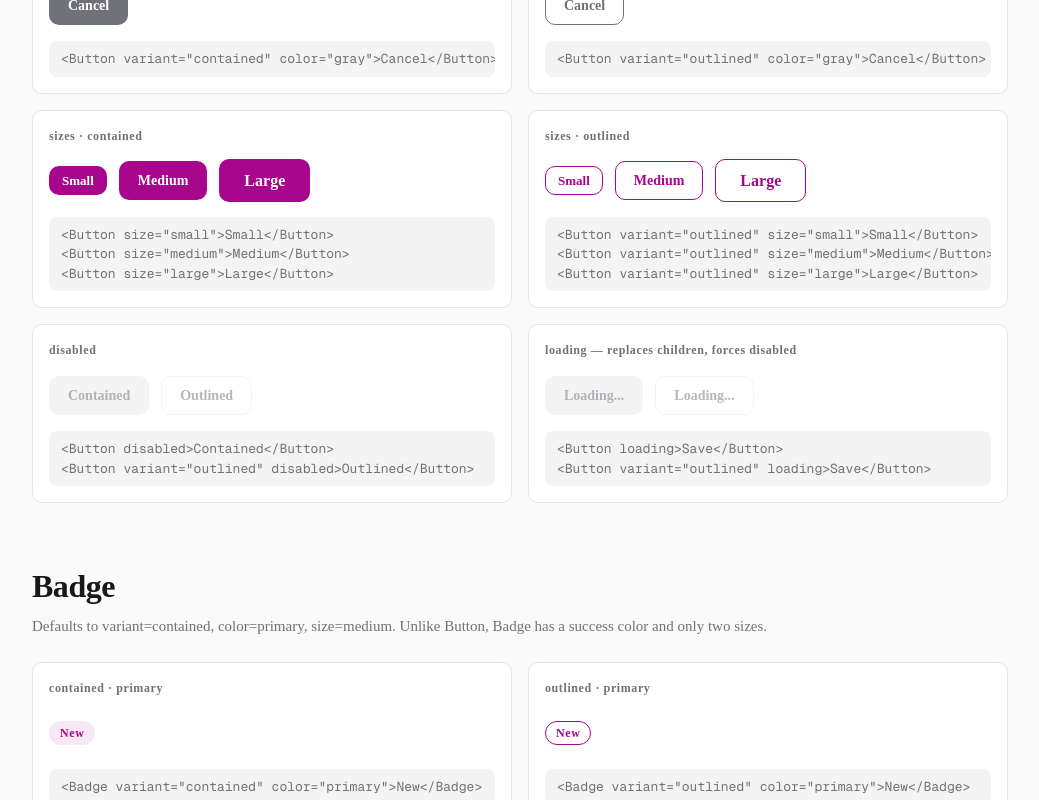
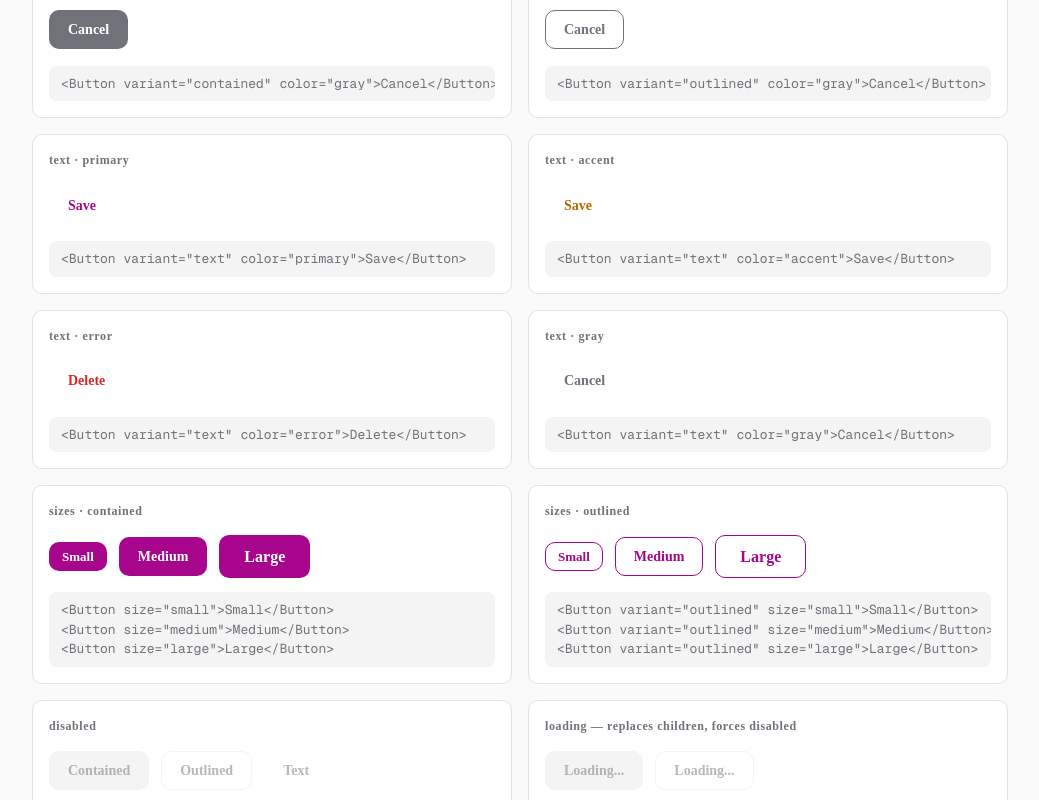
Before and after one commit to Nutthavara/pea-wongnok-2026, a Next.js app in the folder web/: page /component-libraries in a window 1280 px wide. Shown: the part 960-1760 px from the top of the page, without its empty margins (120-1159 px from the left). Built offline with nearby package versions, Linux system fonts and the light colour scheme.

Commit message:
feat: update button variant of text

```diff
--- a/web/app/component-libraries/_containers/showcase-button.tsx
+++ b/web/app/component-libraries/_containers/showcase-button.tsx
@@ -8,7 +8,7 @@ function ShowcaseButton() {
     <ShowcaseSection
       id="button"
       title="Button"
-      description="Defaults to variant=contained, color=primary, size=medium. Colors are primary, accent, error and gray — Button has no success color."
+      description="Defaults to variant=contained, color=primary, size=medium. Variants are contained, outlined and text. Colors are primary, accent, error and gray — Button has no success color."
     >
       <ShowcaseExample
         label="contained · primary"
@@ -83,6 +83,42 @@ function ShowcaseButton() {
       </ShowcaseExample>
 
       <ShowcaseExample
+        label="text · primary"
+        code={`<Button variant="text" color="primary">Save</Button>`}
+      >
+        <Button variant="text" color="primary">
+          Save
+        </Button>
+      </ShowcaseExample>
+
+      <ShowcaseExample
+        label="text · accent"
+        code={`<Button variant="text" color="accent">Save</Button>`}
+      >
+        <Button variant="text" color="accent">
+          Save
+        </Button>
+      </ShowcaseExample>
+
+      <ShowcaseExample
+        label="text · error"
+        code={`<Button variant="text" color="error">Delete</Button>`}
+      >
+        <Button variant="text" color="error">
+          Delete
+        </Button>
+      </ShowcaseExample>
+
+      <ShowcaseExample
+        label="text · gray"
+        code={`<Button variant="text" color="gray">Cancel</Button>`}
+      >
+        <Button variant="text" color="gray">
+          Cancel
+        </Button>
+      </ShowcaseExample>
+
+      <ShowcaseExample
         label="sizes · contained"
         code={`<Button size="small">Small</Button>
 <Button size="medium">Medium</Button>
@@ -113,11 +149,15 @@ function ShowcaseButton() {
       <ShowcaseExample
         label="disabled"
         code={`<Button disabled>Contained</Button>
-<Button variant="outlined" disabled>Outlined</Button>`}
+<Button variant="outlined" disabled>Outlined</Button>
+<Button variant="text" disabled>Text</Button>`}
       >
         <Button disabled>Contained</Button>
         <Button variant="outlined" disabled>
           Outlined
+        </Button>
+        <Button variant="text" disabled>
+          Text
         </Button>
       </ShowcaseExample>
 
--- a/web/components/bases/button.tsx
+++ b/web/components/bases/button.tsx
@@ -12,6 +12,7 @@ const buttonVariants = cva(
           "border border-transparent disabled:bg-muted disabled:text-muted-foreground/50 disabled:pointer-events-none",
         outlined:
           "border disabled:border-muted disabled:text-muted-foreground/50 disabled:pointer-events-none",
+        text: "border border-transparent disabled:text-muted-foreground/50 disabled:pointer-events-none",
       },
       color: {
         primary: "",
@@ -77,6 +78,26 @@ const buttonVariants = cva(
         className:
           "border-muted-foreground text-muted-foreground hover:border-muted-foreground/90 hover:bg-muted-foreground/10",
       },
+      {
+        variant: "text",
+        color: "primary",
+        className: "text-primary hover:bg-primary/10",
+      },
+      {
+        variant: "text",
+        color: "accent",
+        className: "text-accent-strong hover:bg-accent/10",
+      },
+      {
+        variant: "text",
+        color: "error",
+        className: "text-destructive hover:bg-destructive/10",
+      },
+      {
+        variant: "text",
+        color: "gray",
+        className: "text-muted-foreground hover:bg-muted-foreground/10",
+      },
     ],
   },
 );
```
